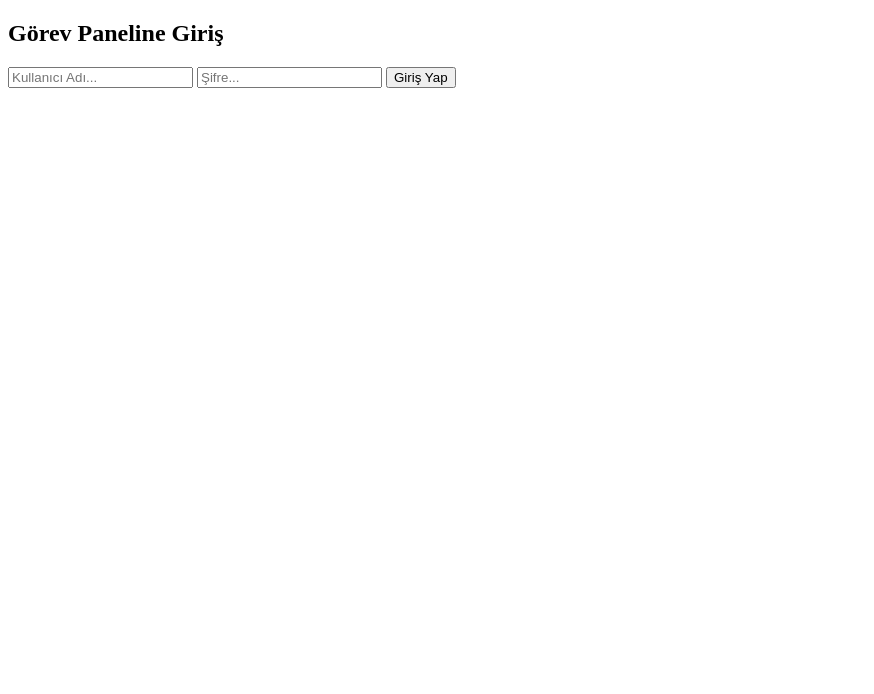
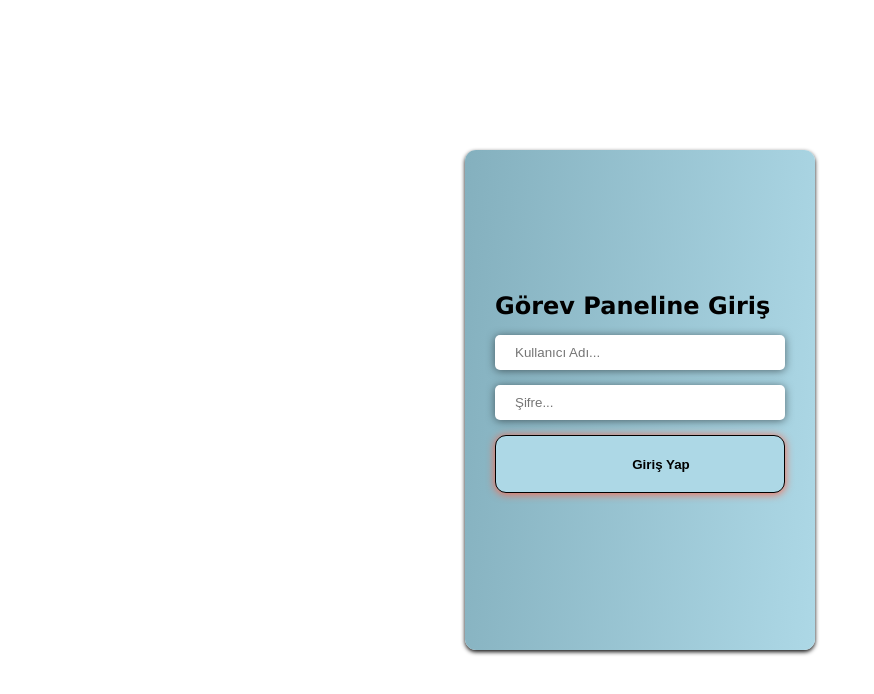
Before and after one commit to ABDULLAHMUHAMMEDASAF/gorev-paneli, a plain HTML site: page frontend/index.html in a window 1280 px wide. Shown: the whole page, without its empty margins (0-874 px from the left). Drawn offline with nearby package versions, Linux system fonts and the light colour scheme.

Commit message:
It was updated on 28.04.2026 at 18.37

```diff
--- a/backend/routes/auth.js
+++ b/backend/routes/auth.js
@@ -35,7 +35,6 @@ router.post("/register", async (req, res) => {
 //! GİRİŞ YAPMA (LOGIN)
 router.post("/login", async (req, res) => {
   try {
-
     const { username, password } = req.body;
 
     //? 1. ADIM: Kullanıcı var mı?
--- a/frontend/app.js
+++ b/frontend/app.js
@@ -3,6 +3,9 @@ const userNameInput = document.getElementById("username");
 const passwordInput = document.getElementById("password");
 const loginBtn = document.getElementById("loginBtn");
 const messageArea = document.getElementById("message");
+const loadIcon = document.getElementsByClassName(
+  "material-symbols-outlined",
+)[0];
 
 //! 2: Butona tıklandığında ne olacağını tanımlıyoruz
 loginBtn.addEventListener("click", async () => {
@@ -25,9 +28,10 @@ loginBtn.addEventListener("click", async () => {
     if (response.ok) {
       //! 4. TOKEN'i ÇEKMECEYE SAKLAMA YERİ (En kritik JWT Adımı!)
       //! Sunucunun gönderdiği o uzun token'i tarayıcı hafızasına kitliyoruz.
+      loadIcon.style.visibility = "visible";
+      loadIcon.style.animationPlayState = "running";
       localStorage.setItem("myToken", data.token);
       localStorage.setItem("myRole", data.role);
-      window.location.href = "tasks.html";
       messageArea.style.color = "green";
       messageArea.innerText = "Giriş Başarılı! Yönlendiriliyorsunuz...";
 
@@ -35,7 +39,7 @@ loginBtn.addEventListener("click", async () => {
 
       setTimeout(() => {
         window.location.href = "task.html";
-      }, 1000);
+      }, 3000);
     } else {
       //! Sunucu hata döndürdüyse (Şifre yanlış vb.)
       messageArea.innerText = data.error;
--- a/frontend/index.html
+++ b/frontend/index.html
@@ -4,6 +4,10 @@
     <meta charset="UTF-8" />
     <meta name="viewport" content="width=device-width, initial-scale=1.0" />
     <title>Görev Planlama - Giriş</title>
+    <link
+      rel="stylesheet"
+      href="https://fonts.googleapis.com/css2?family=Material+Symbols+Outlined:opsz,wght,FILL,GRAD@20..48,100..700,0..1,-50..200&icon_names=restart_alt"
+    />
     <link rel="stylesheet" href="./style.css" />
     <script src="./app.js" defer></script>
   </head>
@@ -12,7 +16,9 @@
       <h2>Görev Paneline Giriş</h2>
       <input type="text" id="username" placeholder="Kullanıcı Adı..." />
       <input type="password" id="password" placeholder="Şifre..." />
-      <button id="loginBtn">Giriş Yap</button>
+      <button id="loginBtn">
+        <span class="material-symbols-outlined">restart_alt</span> Giriş Yap
+      </button>
       <p id="message" style="color: red"></p>
     </div>
   </body>
--- a/frontend/style.css
+++ b/frontend/style.css
@@ -0,0 +1,74 @@
+*,
+*::before,
+*::after {
+  padding: 0;
+  margin: 0;
+  box-sizing: border-box;
+}
+
+html {
+  font-size: 1rem;
+}
+
+body {
+  min-height: 100vh;
+  width: 100%;
+  font-family: Verdana, Geneva, Tahoma, sans-serif;
+  display: flex;
+  align-items: center;
+  justify-content: center;
+}
+
+.login-container {
+  display: flex;
+  flex-direction: column;
+  justify-content: center;
+  gap: 15px;
+  box-shadow: 0 2px 4px #111;
+  width: 350px;
+  min-height: 300px;
+  height: 500px;
+  border-radius: 11px;
+  padding: 30px;
+  background: linear-gradient(275deg, lightblue, rgb(132, 176, 190));
+
+  & input[type="text"],
+  input[type="password"] {
+    appearance: none;
+    outline: none;
+    border: none;
+    padding: 10px 20px;
+    border-radius: 5px;
+    box-shadow: 0 1px 8px rgba(0, 0, 0, 0.5);
+  }
+
+  & button {
+    appearance: none;
+    outline: none;
+    background-color: lightblue;
+    border: 1px solid black;
+    font-weight: bold;
+    padding: 12px 24px;
+    border-radius: 11px;
+    box-shadow: 0 1px 8px tomato;
+    display: flex;
+    align-items: center;
+    justify-content: center;
+    gap: 10px;
+
+    & .material-symbols-outlined {
+      width: 32px;
+      height: 32px;
+      font-size: 32px;
+      animation: spin 0.5s linear infinite;
+      animation-play-state: paused;
+      visibility: hidden;
+    }
+  }
+}
+
+@keyframes spin {
+  to {
+    transform: rotate(-360deg);
+  }
+}
```
Also changed, not shown: 1 other file.
